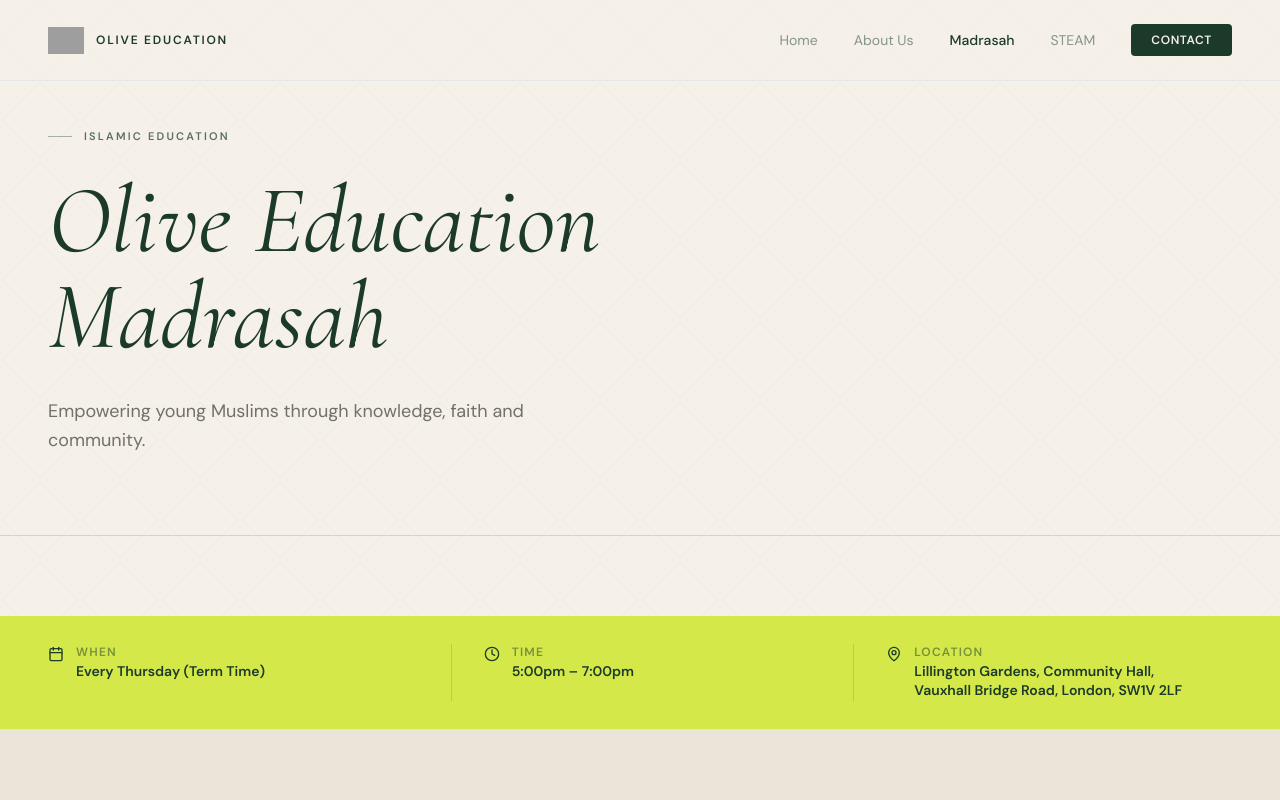
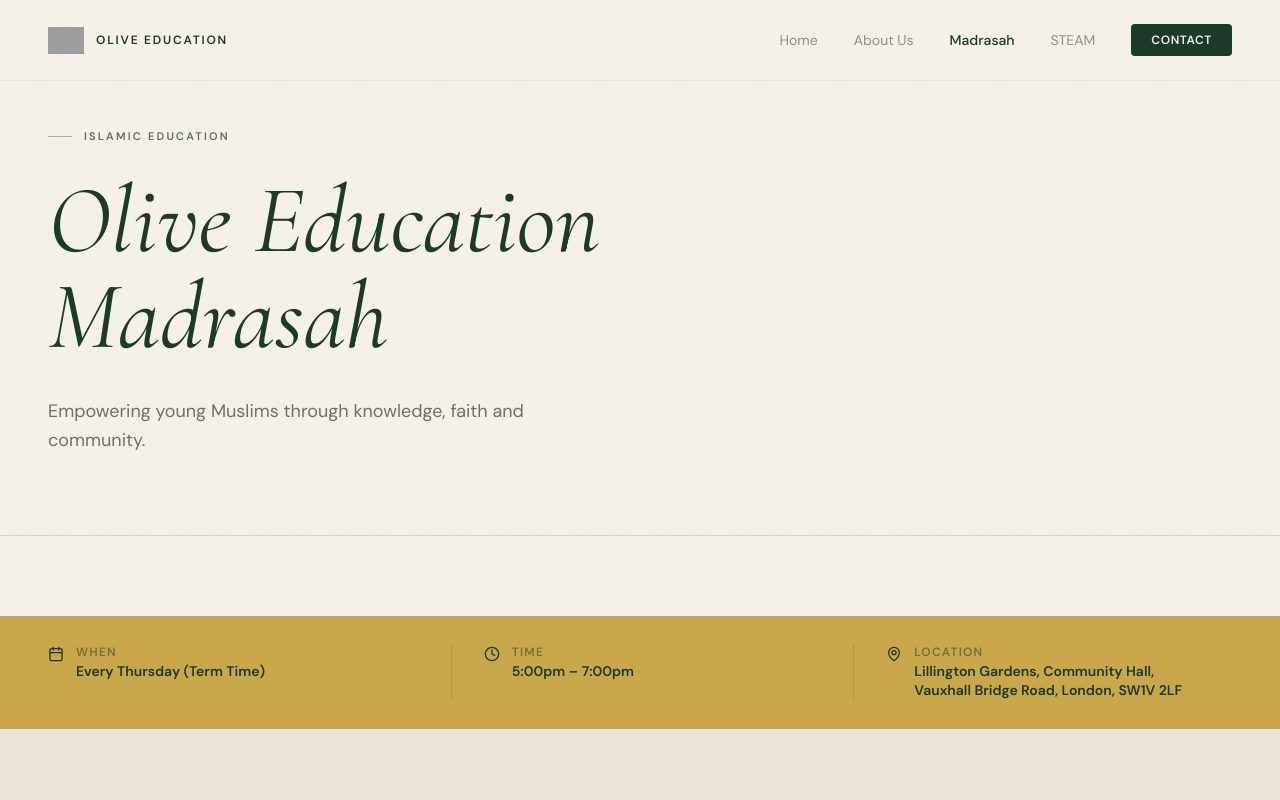
Before and after one commit to zaid5678/oliveeducation, a React (Vite) app: page /madrasah in a window 1280 px wide. Shown: the top 800 px of the page. Built offline with nearby package versions, Linux system fonts and the light colour scheme; grey boxes are pictures that could not be loaded.

Commit message:
style: replace neon lime badges with logo gold, update hero subtitle

```diff
--- a/src/pages/Home.jsx
+++ b/src/pages/Home.jsx
@@ -37,7 +37,7 @@
                 </h1>
 
                 <p className="font-sans text-[#1a1a18]/65 text-base md:text-lg leading-relaxed max-w-xl mb-10">
-                  A community-led educational organisation dedicated to nurturing the next generation through Islamic education and Science, Technology, Engineering, Arts and Maths learning.
+                  A community-led educational organisation dedicated to nurturing the next generation through our two pillars of learning — Islamic education and Science, Technology, Engineering, Arts and Maths.
                 </p>
 
                 <div className="flex flex-wrap items-center gap-4">
@@ -124,7 +124,7 @@
               <Link to="/madrasah" className="group block bg-[#EBE5D9] p-10 md:p-12 hover:bg-[#E2DAC9] transition-colors duration-200 h-full">
                 <div className="flex items-start justify-between mb-8">
                   <BookOpen size={22} className="text-[#1C3A2A] mt-1" />
-                  <span className="font-sans text-[#1C3A2A] text-xs font-semibold px-3 py-1 border border-[#1C3A2A]/30 rounded-sm bg-[#D4E84A]">
+                  <span className="font-sans text-[#1C3A2A] text-xs font-semibold px-3 py-1 border border-[#C9A84C]/60 rounded-sm bg-[#C9A84C]">
                     Thursday · 5–7pm
                   </span>
                 </div>
--- a/src/pages/Madrasah.jsx
+++ b/src/pages/Madrasah.jsx
@@ -34,7 +34,7 @@
       </section>
 
       {/* ── Key Info Banner ───────────────────────────────────────── */}
-      <section className="bg-[#D4E84A]">
+      <section className="bg-[#C9A84C]">
         <div className="max-w-7xl mx-auto px-6 sm:px-8 lg:px-12 py-7">
           <div className="grid grid-cols-1 md:grid-cols-3 gap-6 md:divide-x md:divide-[#1C3A2A]/15">
             {[
```
